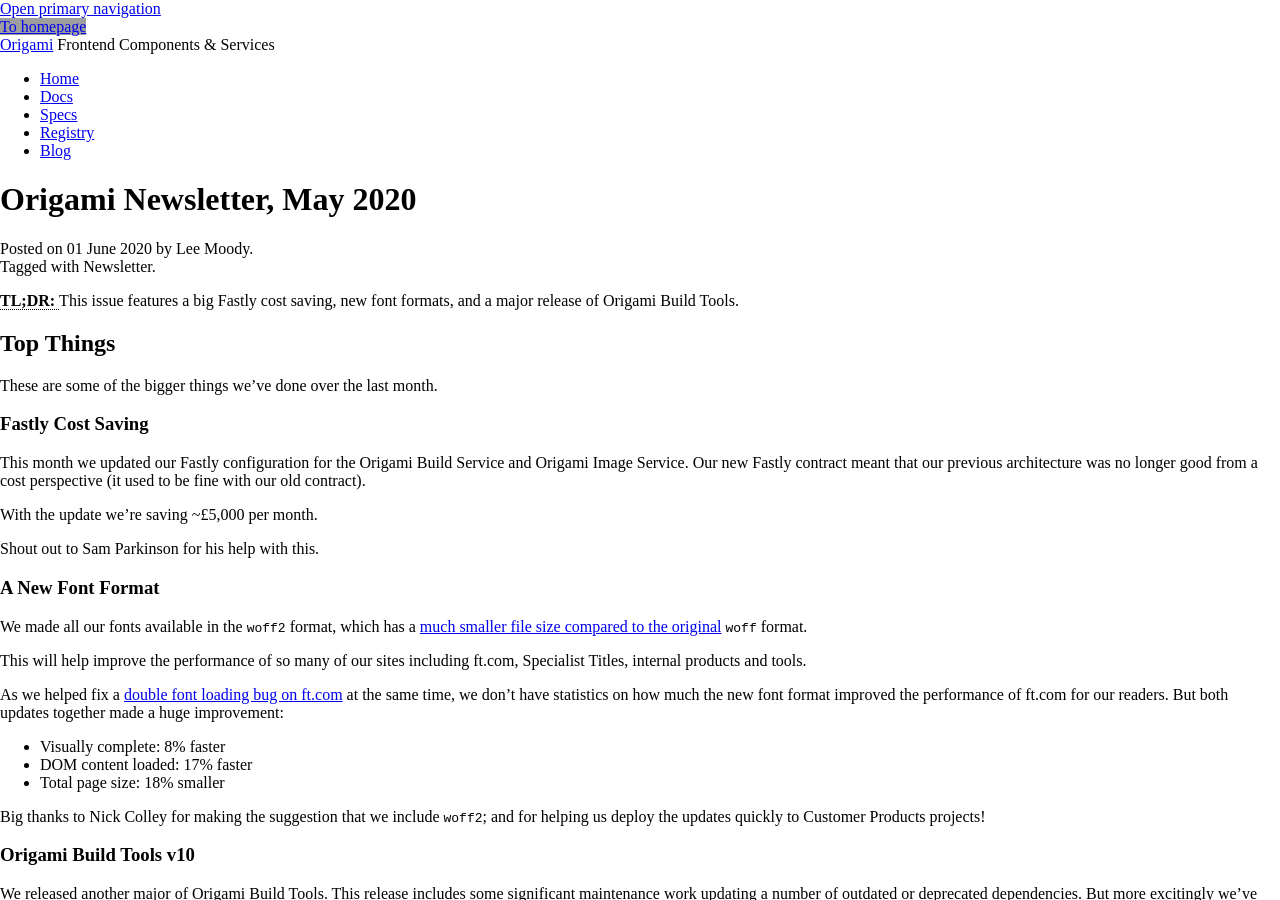
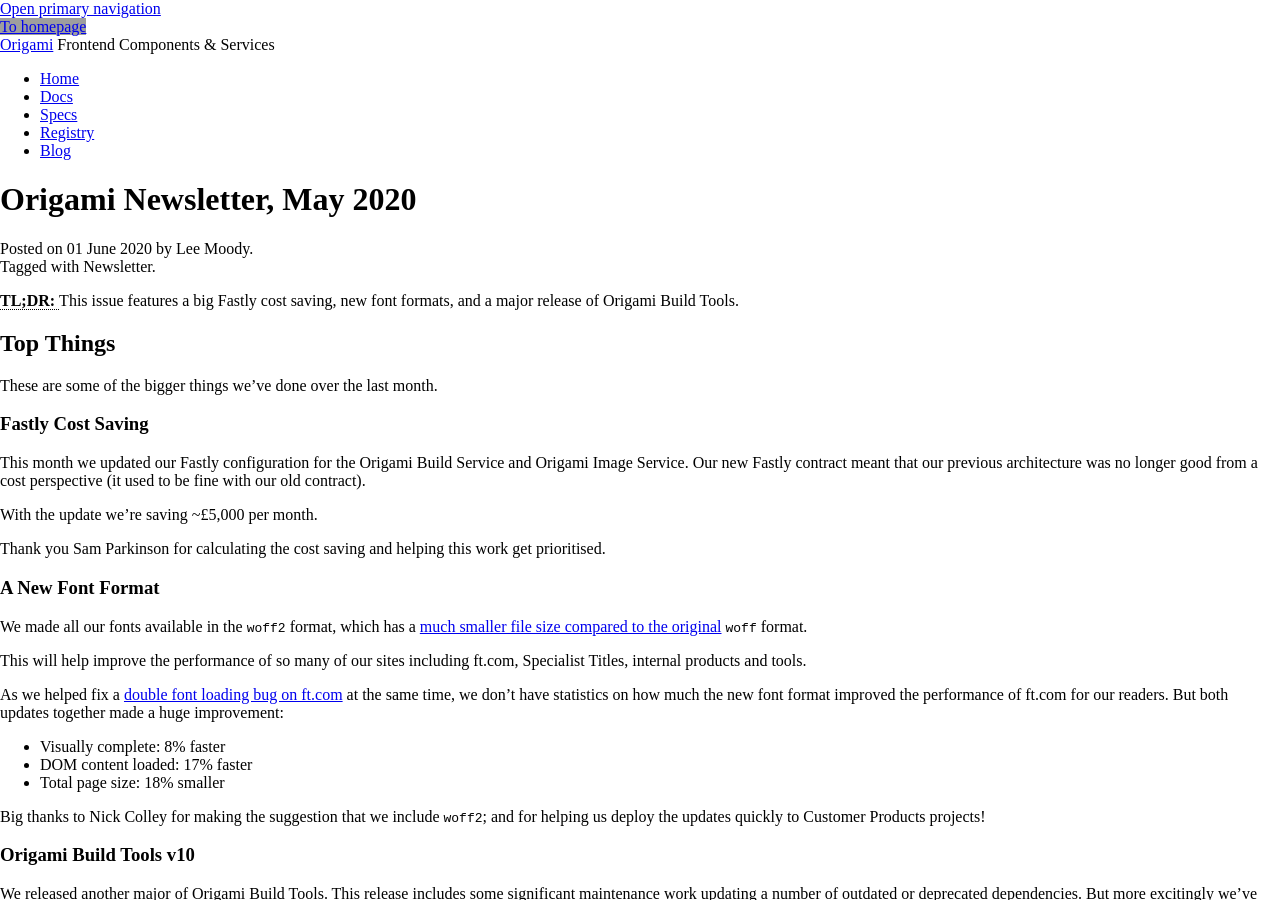
Before and after one commit to Financial-Times/origami-website, a Jekyll site: the page built from _posts/2020-06-01-newsletter.md, in a window 1280 px wide and 900 px high. Built offline with Jekyll 4.4.1, drawn with Linux system fonts in a browser that asks for light colours; a style sheet for code colours, icons or effects is not loaded; grey boxes are pictures that could not be loaded.

Commit message:
Update _posts/2020-06-01-newsletter.md
Co-authored-by: Jake Champion <me@jakechampion.name>

```diff
--- a/_posts/2020-06-01-newsletter.md
+++ b/_posts/2020-06-01-newsletter.md
@@ -22,7 +22,7 @@ This month we updated our Fastly configuration for the Origami Build Service and
 
 With the update we're saving ~£5,000 per month.
 
-Shout out to Sam Parkinson for his help with this.
+Thank you Sam Parkinson for calculating the cost saving and helping this work get prioritised.
 
 ### A New Font Format
 
```
